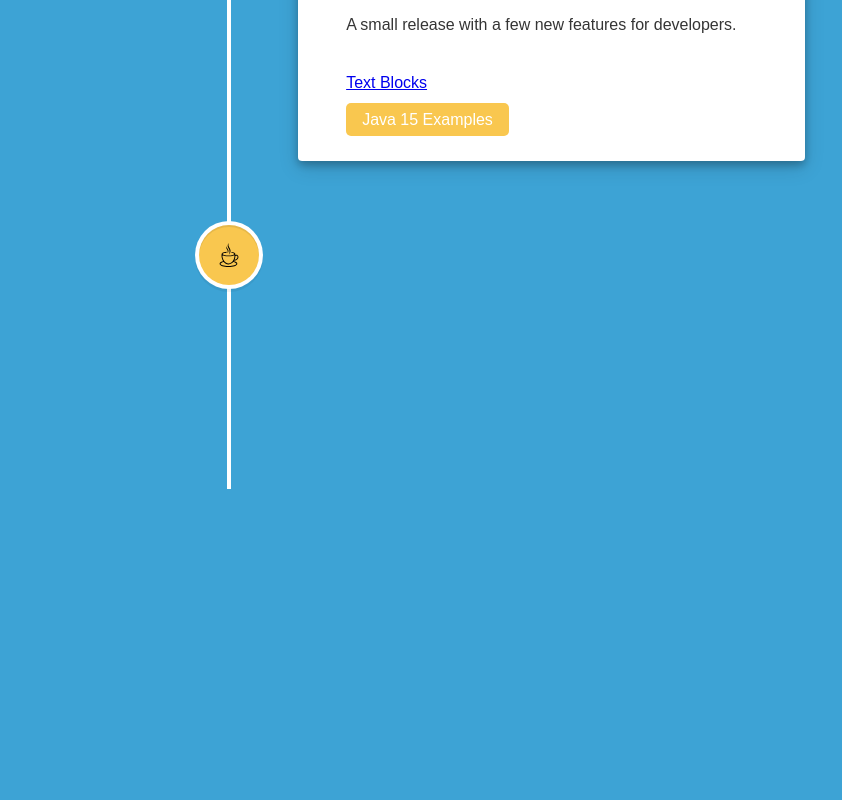
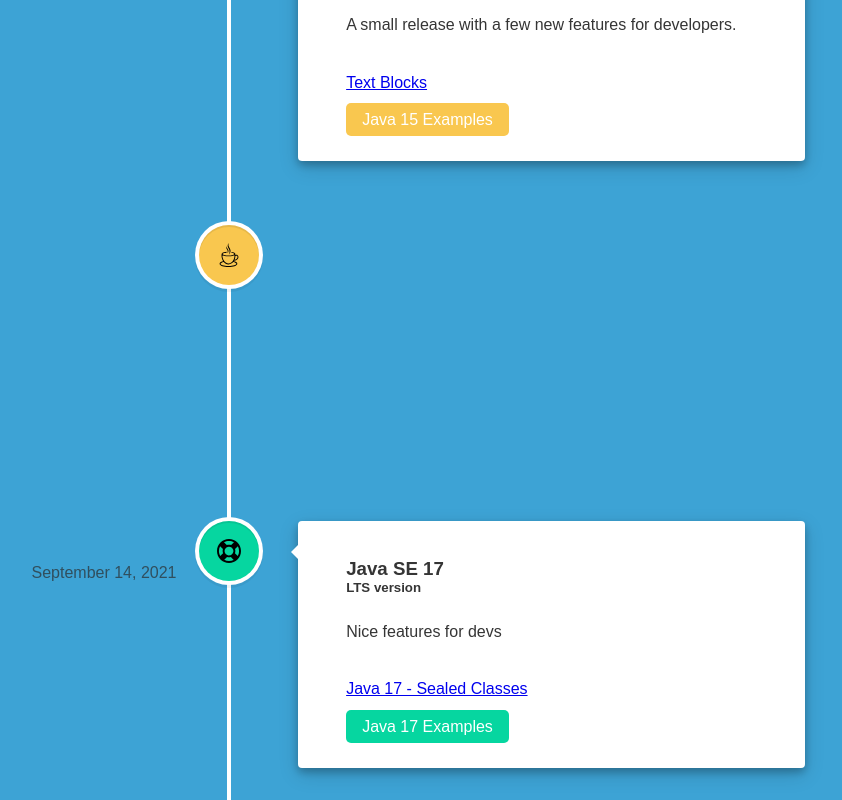
Before and after one commit to SpaghettiCodeJungle/java-version-and-feature, a React (Create React App) app: page / in a window 1280 px wide. Shown: the part 3610-4410 px from the top of the page, without its empty margins (411-1253 px from the left). Before the commit the page ends 4099 px from the top, so only its background shows below. Built offline with nearby package versions, Linux system fonts and the light colour scheme.

Commit message:
Updated Java 17 data

```diff
--- a/src/data/timelineElements.js
+++ b/src/data/timelineElements.js
@@ -154,24 +154,24 @@ let timelineElements = [
         website: "https://github.com/stars/SpaghettiCodeJungle/lists/java-16",
         releaseDate: "March 16, 2021",
         icon: "standard",
-      }, /*
+      },
       {
         id: 10,
         name: "Java SE 17",
         extra: "LTS version",
         description:
-          "A huge release with many new features",
+          "Nice features for devs",
         features: [
             {
-              featureName: "",
-                website: ""
+              featureName: "Java 17 - Sealed Classes",
+                website: "https://spaghetticodejungle.com/java-17-sealed-classes/"
 
             }],
         buttonText: "Java 17 Examples",
         website: "https://github.com/SpaghettiCodeJungle",
         releaseDate: "September 14, 2021",
         icon: "lts",
-      },*/
+      },
   ];
 
   export default timelineElements;
```
